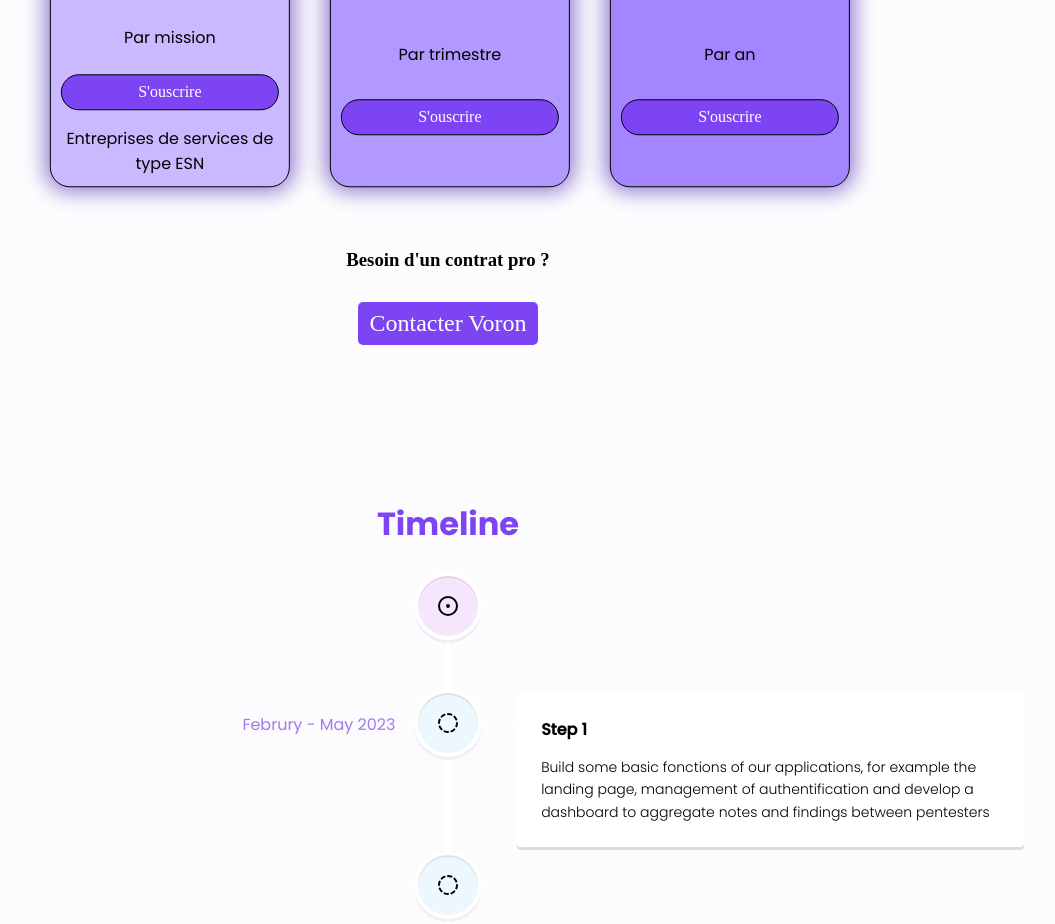
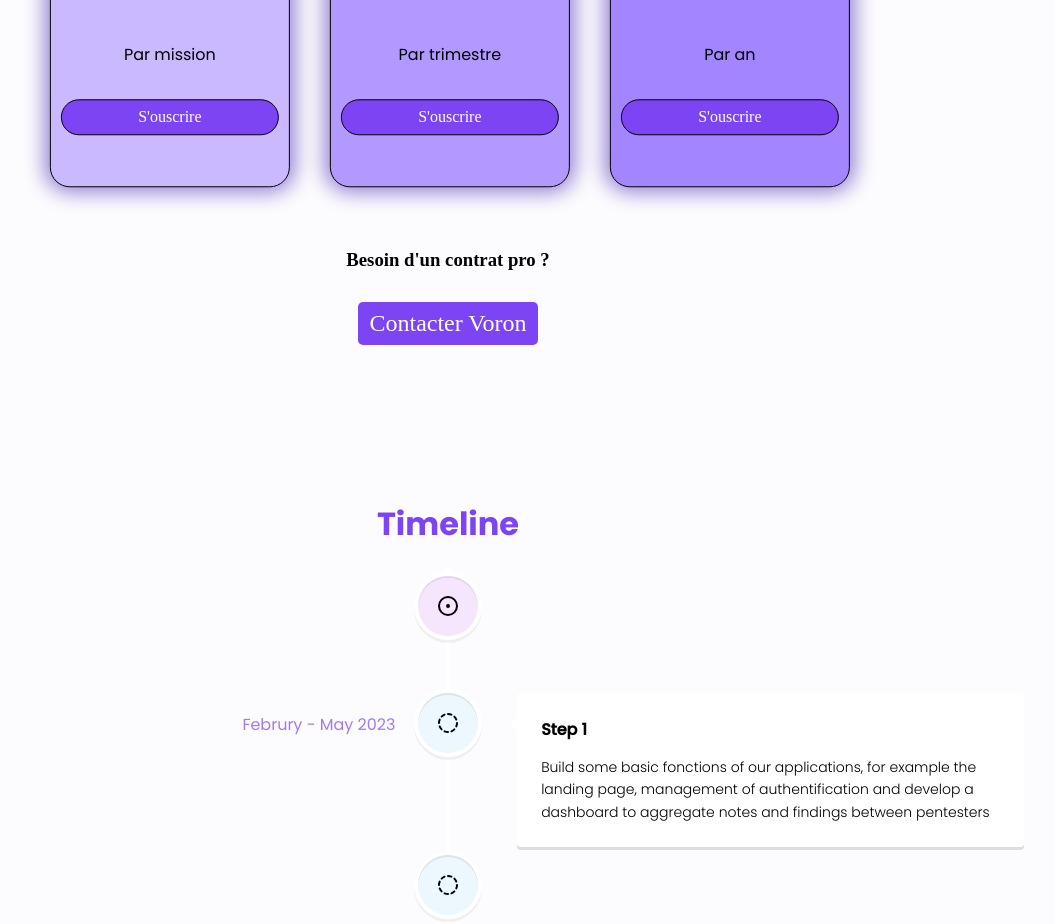
Before and after one commit to vrn-sh/erp, a React (Vite) app in the folder web/: page / in a window 1280 px wide. Shown: the part 2620-3544 px from the top of the page, without its empty margins (192-1247 px from the left). Built offline with nearby package versions, Linux system fonts and the light colour scheme.

Commit message:
[ADD] contact redirect to contact

```diff
--- a/web/src/pages/Home/Plan/Plan.tsx
+++ b/web/src/pages/Home/Plan/Plan.tsx
@@ -1,12 +1,31 @@
 import React, { useEffect, useRef, useState } from 'react';
 import './Plan.scss';
+import { Link } from 'react-router-dom';
+
+function CustomLink({
+    to,
+    children,
+    className,
+    ...props
+}: {
+    to: string;
+    children: string;
+    className: string;
+}) {
+    return (
+        <button className={className} onClick={() => window.location.href = to} {...props}>
+            {children}
+        </button>
+    );
+}
+
 
 const subscriptions = [
     {
         type: 'Abonnement',
         price: '400 euros / mois',
         recurrence: 'Par mission',
-        hypothesis: 'Entreprises de services de type ESN',
+        hypothesis: '', // Entreprises de services de type ESN
     },
     {
         type: 'Abonnement',
@@ -79,7 +98,7 @@ export default function Plan() {
             </div>
             <h3 className='pro'>Besoin d'un contrat pro ?</h3>
             <div className='button-with'>
-                <button className="contact-button">Contacter Voron</button>
+                <CustomLink to="#contact" className="contact-button">Contacter Voron</CustomLink>
             </div>
         </div>
     );
```
